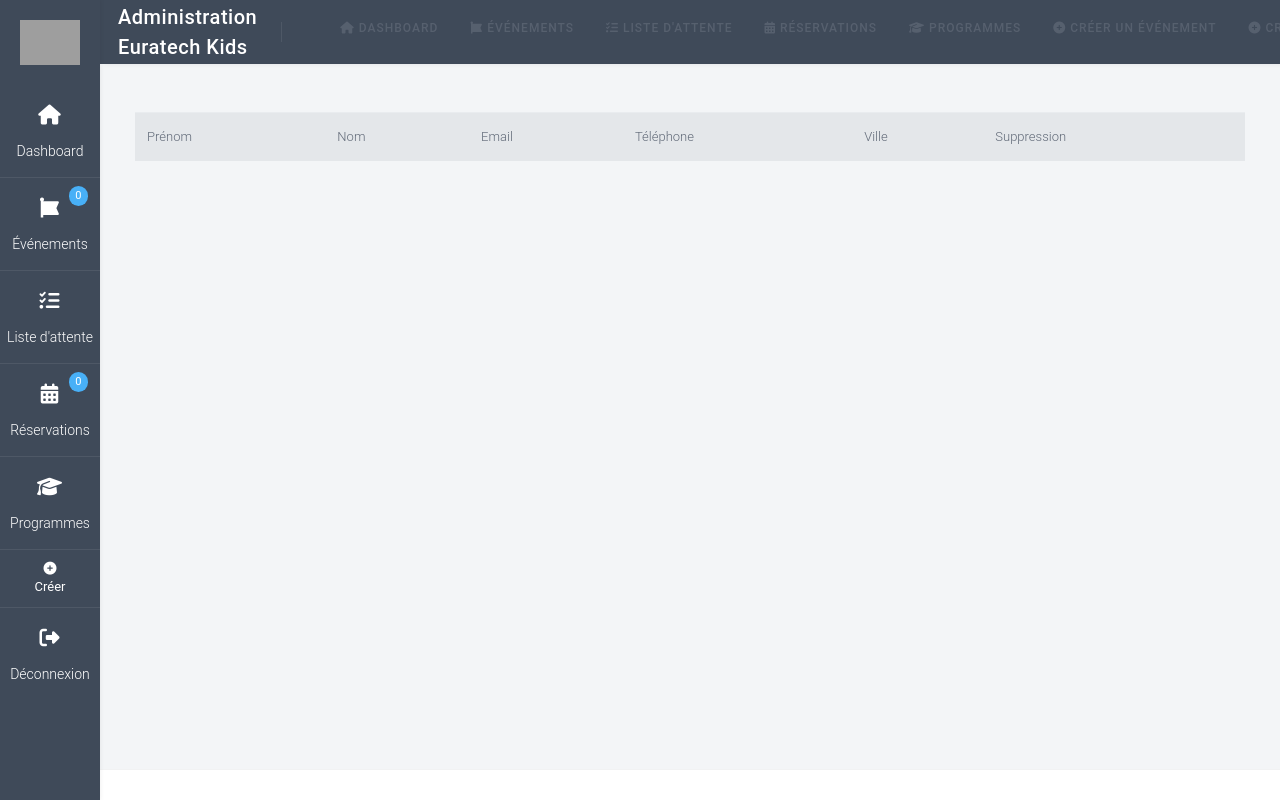
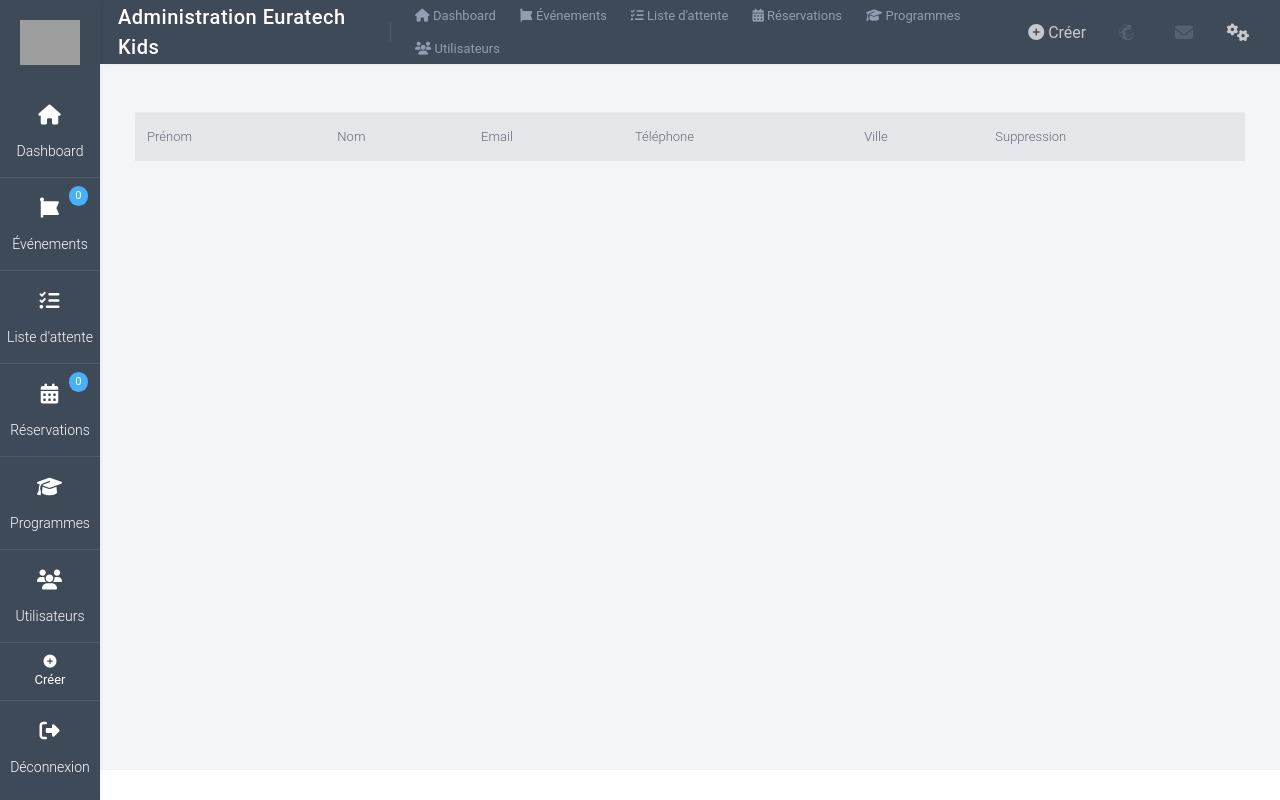
Before and after one commit to JulienGrade/ETK-Project-V2, a Symfony app: template templates/admin/account/adminList.html.twig in a window 1280 px wide. Run offline with Twig, Linux system fonts and the light colour scheme; the template is opened without the code that fills it, so the values that code supplies are empty; some libraries are stand-ins or nearby versions; grey boxes are pictures that could not be loaded.

Commit message:
Add Pagination for /admin/users and update nav with /users

```diff
--- a/config/services.yaml
+++ b/config/services.yaml
@@ -28,3 +28,6 @@
     # add more service definitions when explicit configuration is needed
     # please note that last definitions always *replace* previous ones
     Doctrine\Common\Persistence\ObjectManager: '@doctrine.orm.default_entity_manager'
+    App\Service\PaginationService:
+        arguments:
+            $templatePath: 'admin/partials/pagination.html.twig'
--- a/templates/admin/account/adminList.html.twig
+++ b/templates/admin/account/adminList.html.twig
@@ -37,6 +37,6 @@
                     </tr>
                 {% endfor %}
             </table>
-            {{ dump() }}
         </div>
+    {{ pagination.display() }}
 {% endblock %}
--- a/templates/admin/partials/sidebar.html.twig
+++ b/templates/admin/partials/sidebar.html.twig
@@ -52,6 +52,12 @@
                     <span class="title">Programmes</span>
                 </a>
             </li>
+            <li class="menu-item {% if current_menu is defined and current_menu == 'userList' %}active{% endif %}">
+                <a class="menu-link" href="{{ path('admin_users_list') }}">
+                    <span class="icon"><i class="fas fa-users"></i></span>
+                    <span class="title">Utilisateurs</span>
+                </a>
+            </li>
 
             <li class="menu-item {% if current_menu is defined and current_menu == 'createevent' or current_menu == 'createprogram' %}active{% endif %} dropdown">
                 <span class="menu-link title" data-toggle="dropdown"><i class="fas fa-plus-circle"></i>Créer</span>
--- a/templates/admin/partials/topbar.html.twig
+++ b/templates/admin/partials/topbar.html.twig
@@ -4,16 +4,64 @@
 
         <div class="topbar-divider d-none d-md-block"></div>
 
-        <div class="header-action">
+        <div class="header-action d-none">
+            <div class="dropdown d-none d-md-block">
+                <span class="topbar-btn" data-toggle="dropdown"><i class="fas fa-th"></i></span>
+                <div class="dropdown-menu dropdown-grid">
+                    <a class="dropdown-item" href="{{ path('admin_dashboard') }}">
+                        <span><i class="fas fa-home"></i></span>
+                        <span class="title">Dashboard</span>
+                    </a>
+                    <a class="dropdown-item" href="{{ path('admin_events_index') }}">
+                        <span><i class="fab fa-font-awesome-flag"></i></span>
+                        <span class="title">Événements</span>
+                    </a>
+                    <a class="dropdown-item" href="{{ path('admin_waitlist_index') }}">
+                        <span><i class="fas fa-tasks"></i></span>
+                        <span class="title">Liste d'attente</span>
+                    </a>
+                    <a class="dropdown-item" href="{{ path('admin_booking_index') }}">
+                        <span><i class="fas fa-calendar-alt"></i></span>
+                        <span class="title">Réservations</span>
+                    </a>
+                    <a class="dropdown-item" href="{{ path('admin_programs_index') }}">
+                        <span><i class="fas fa-graduation-cap"></i></span>
+                        <span class="title">Programmes</span>
+                    </a>
+                    <a class="dropdown-item" href="{{ path('admin_users_list') }}">
+                        <span><i class="fas fa-users"></i></span>
+                        <span class="title">Utilisateurs</span>
+                    </a>
+                    <a class="dropdown-item" href="#">
+                        <span data-i8-icon="contacts"></span>
+                        <span class="title">Contacts</span>
+                    </a>
+                    <a class="dropdown-item" href="#">
+                        <span data-i8-icon="download"></span>
+                        <span class="title">Download</span>
+                    </a>
+                    <a class="dropdown-item" href="#">
+                        <span data-i8-icon="settings"></span>
+                        <span class="title">Settings</span>
+                    </a>
+                </div>
+            </div>
+        </div>
             <nav class="nav">
                 <a class="nav-link{% if current_menu is defined and current_menu == 'dashboard' %}active{% endif %}" href="{{ path('admin_dashboard') }}"><i class="fas fa-home"></i> Dashboard</a>
                 <a class="nav-link{% if current_menu is defined and current_menu == 'event' %}active{% endif %}" href="{{ path('admin_events_index') }}"><i class="fab fa-font-awesome-flag"></i> Événements</a>
                 <a class="nav-link{% if current_menu is defined and current_menu == 'waitlist' %}active{% endif %}" href="{{ path('admin_waitlist_index') }}"><i class="fas fa-tasks"></i> Liste d'attente</a>
                 <a class="nav-link{% if current_menu is defined and current_menu == 'booking' %}active{% endif %}" href="{{ path('admin_booking_index') }}"><i class="fas fa-calendar-alt"></i> Réservations</a>
                 <a class="nav-link{% if current_menu is defined and current_menu == 'program' %}active{% endif %}" href="{{ path('admin_programs_index') }}"><i class="fas fa-graduation-cap"></i> Programmes</a>
-                <a class="nav-link{% if current_menu is defined and current_menu == 'createevent' %}active{% endif %}" href="{{ path('admin_events_create') }}"><i class="fas fa-plus-circle"></i> Créer un événement</a>
-                <a class="nav-link{% if current_menu is defined and current_menu == 'createprogram' %}active{% endif %}" href="{{ path('admin_programs_create') }}"><i class="fas fa-plus-circle"></i> Créer un programme</a>
+                <a class="nav-link{% if current_menu is defined and current_menu == 'userList' %}active{% endif %}" href="{{ path('admin_users_list') }}"><i class="fas fa-users"></i> Utilisateurs</a>
             </nav>
+            <div class="dropdown">
+                <span class="topbar-btn" data-toggle="dropdown"><i class="fas fa-plus-circle"></i> Créer</span>
+                <div class="dropdown-menu">
+                    <a class="dropdown-item nav-link {% if current_menu is defined and current_menu == 'createprogram' %}active{% endif %}" href="{{ path('admin_programs_create') }}"><i class="fas fa-plus-circle"></i> Créer un programme</a>
+                    <a class="dropdown-item nav-link {% if current_menu is defined and current_menu == 'createevent' %}active{% endif %}" href="{{ path('admin_events_create') }}"><i class="fas fa-plus-circle"></i> Créer un événement</a>
+                </div>
+            </div>
         </div>
     </div>
 
```
Also changed, not shown: src/Controller/AdminAccountController.php (+14 -3 lines), src/Controller/BookingController.php (+9 -9 lines), src/Entity/Booking.php (+13 -1 lines), src/Service/PaginationService.php (added, +293 -0 lines), templates/admin/partials/pagination.html.twig (added, +16 -0 lines), templates/user/index.html.twig (+8 -7 lines), public/css/app.css.
